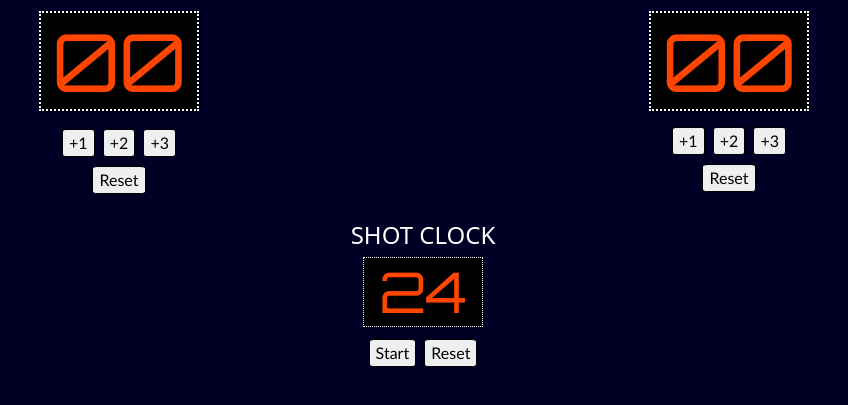
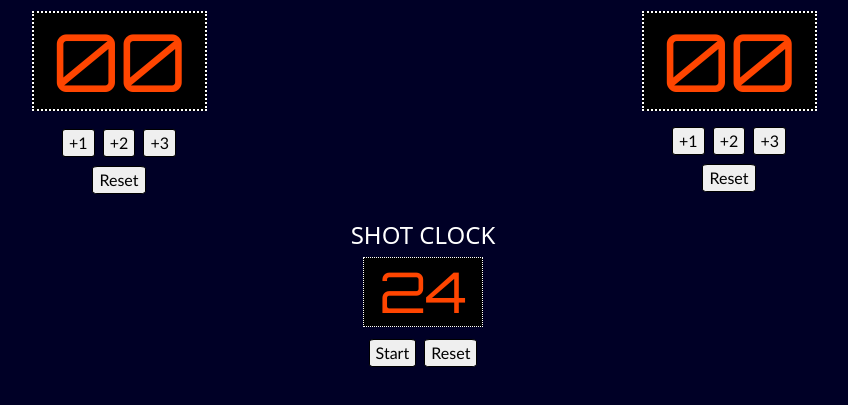
Before and after one commit to chrisyhaigh/basketballScore, a plain HTML site: page index.html in a window 1280 px wide. Shown: the part 101-506 px from the top of the page, without its empty margins (217-1065 px from the left). Drawn offline with nearby package versions, Linux system fonts and the light colour scheme; a web font is replaced by a local one.

Commit message:
widened score-containers

```diff
--- a/style.css
+++ b/style.css
@@ -36,7 +36,7 @@ body {
 .home-score-container {
     background-color: black;
     height: 100px;
-    width: 160px;
+    width: 175px;
     margin: 1rem;
     border: 2px dotted white;
 }
@@ -44,7 +44,7 @@ body {
 .guest-score-container {
     background-color: black;
     height: 100px;
-    width: 160px;
+    width: 175px;
     margin: .875rem;
     border: 2px dotted white;
 }
```
